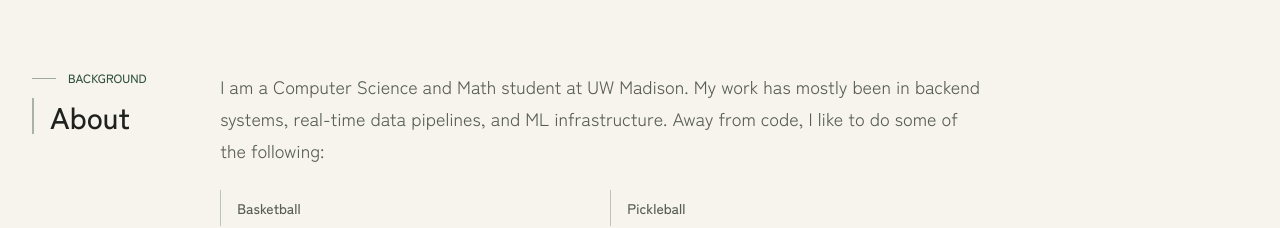
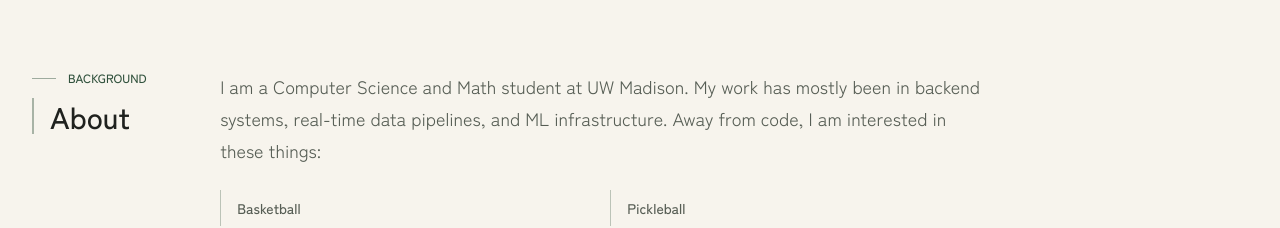
Before and after one commit to AditSingh10/AditSingh10.github.io, a React (Vite) app: page / in a window 1280 px wide. Shown: the part 716-944 px from the top of the page. Built offline with nearby package versions, Linux system fonts and the light colour scheme.

Commit message:
content: clarify about interests copy

```diff
--- a/src/data/portfolio.ts
+++ b/src/data/portfolio.ts
@@ -242,4 +242,4 @@ export const interests = [
 ]
 
 export const about =
-  'I am a Computer Science and Math student at UW Madison. My work has mostly been in backend systems, real-time data pipelines, and ML infrastructure. Away from code, I like to do some of the following:'
+  'I am a Computer Science and Math student at UW Madison. My work has mostly been in backend systems, real-time data pipelines, and ML infrastructure. Away from code, I am interested in these things:'
```
Also changed, not shown: 2 other files (tests, documents, lock files or other folders).
